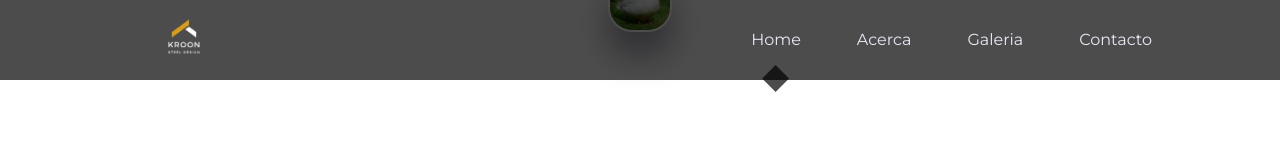
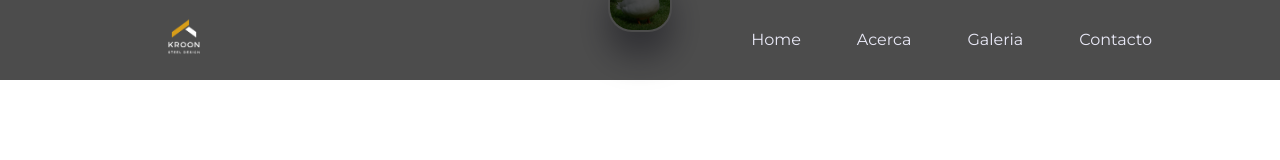
Before and after one commit to DDuck12/Uchuy, a React (Create React App) app: page / in a window 1280 px wide. Shown: the top 160 px of the page. Built offline with nearby package versions, Linux system fonts and the light colour scheme.

Commit message:
Even more changes again

```diff
--- a/src/components/navbar.css
+++ b/src/components/navbar.css
@@ -59,18 +59,6 @@ nav {
 
 .active-nav {
     position: relative;
-}
-
-.active-nav::after {
-    content: '';
-    display: block;
-    width: 1.2rem;
-    height: 1.2rem;
-    background: rgba(0, 0, 0, 0.7);
-    position: absolute;
-    left: calc(50% - 0.6rem);
-    transform: rotate(45deg);
-    bottom: -0.5rem;
 }
 
 /* Media Queries */
```
